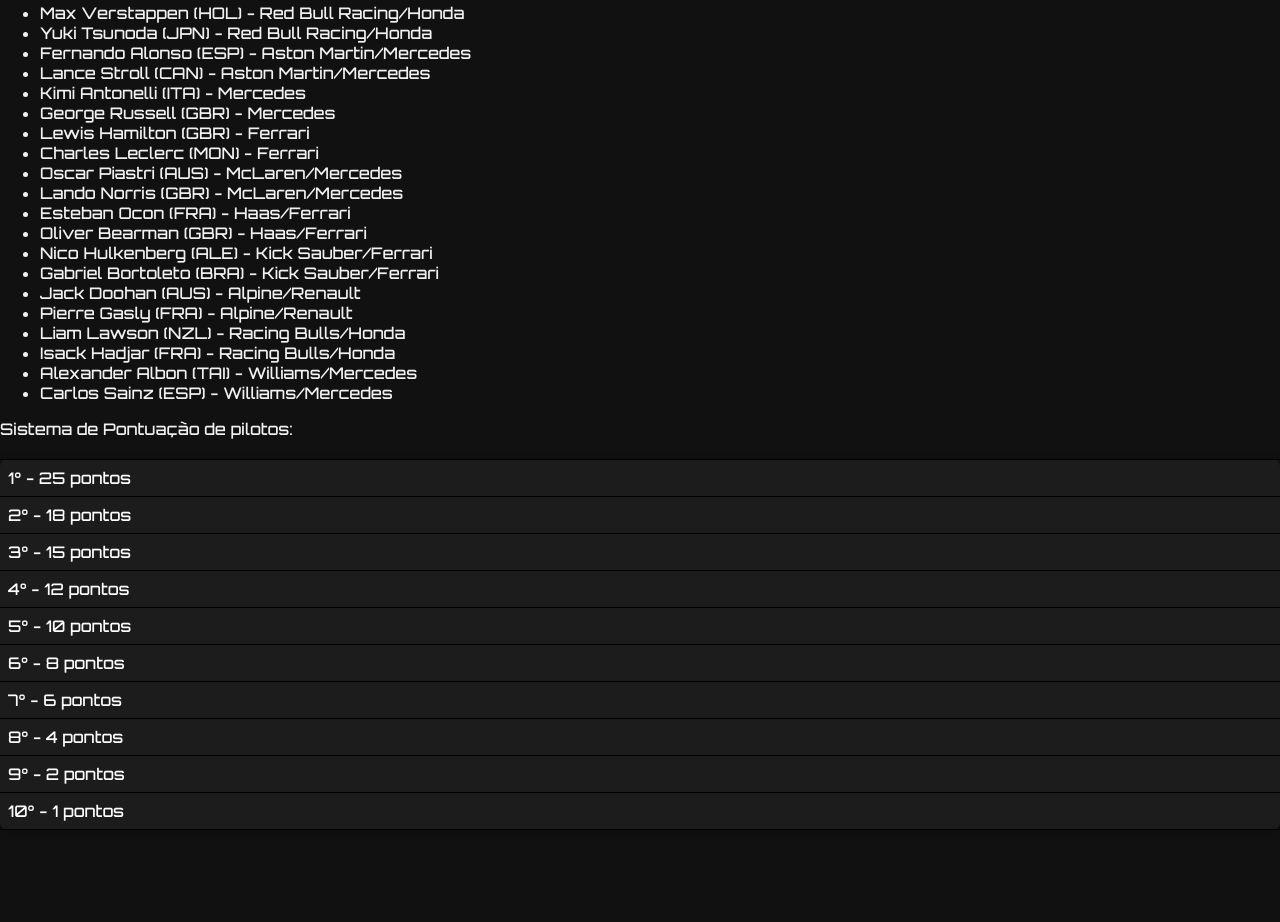
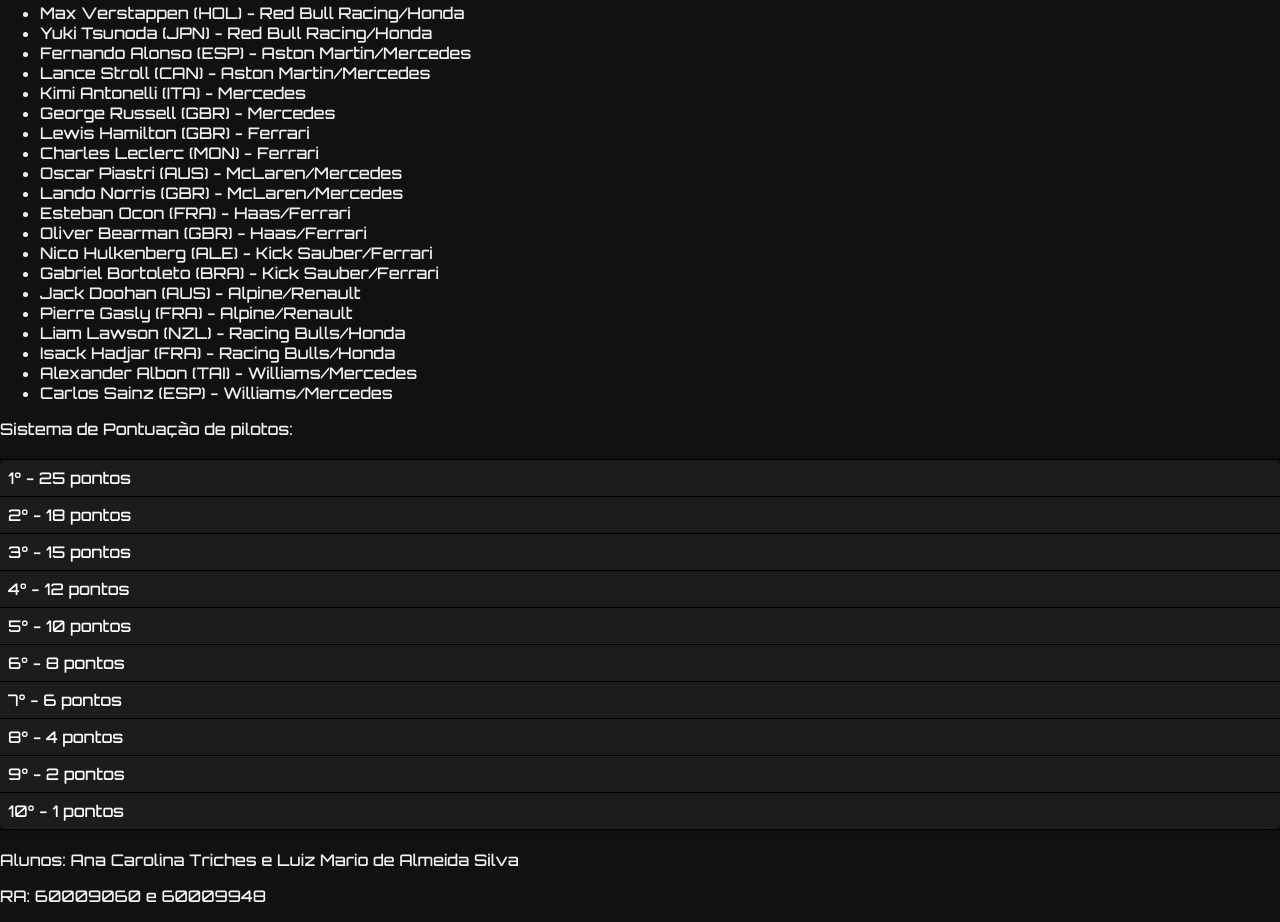
Before and after one commit to AnaTriches/Programacao_internet-, a plain HTML site: page TabelaF1.html in a window 1280 px wide. Shown: the part 6783-7705 px from the top of the page. Before the commit the page ends 7633 px from the top, so only its background shows below. Drawn offline with Linux system fonts and the light colour scheme.

Commit message:
Update TabelaF1.html

```diff
--- a/TabelaF1.html
+++ b/TabelaF1.html
@@ -915,5 +915,9 @@
             <td>10° - 1 pontos</td>
          </tr>
         </table>
+
+        <p>Alunos: Ana Carolina Triches e Luiz Mario de Almeida Silva</p>
+        <p>RA: 60009060 e 60009948</p>
+
     </body>
 </html>
```
